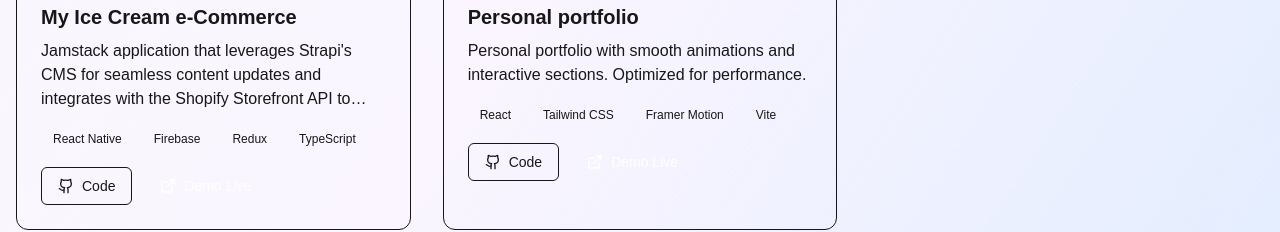
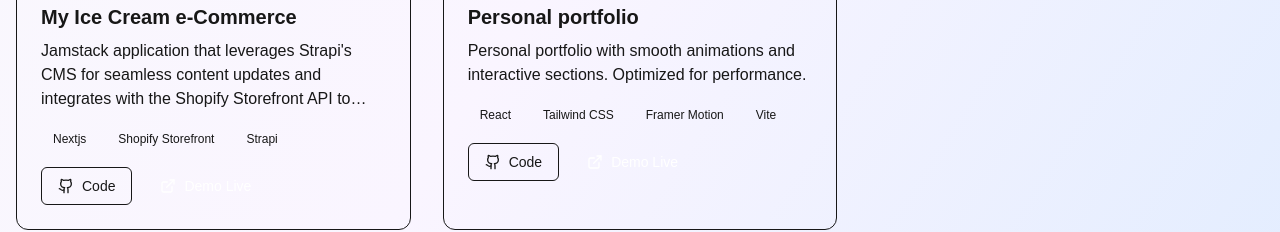
Before and after one commit to Giorgiocig/personal-website-nextjs, a Next.js app: page / in a window 1280 px wide. Shown: the part 5380-5612 px from the top of the page. Built offline with nearby package versions, Linux system fonts and the light colour scheme.

Commit message:
Update technologies fo my ice cream project

```diff
--- a/src/app/components/common/ProjectSection.tsx
+++ b/src/app/components/common/ProjectSection.tsx
@@ -45,7 +45,7 @@ const projects = [
     title: "My Ice Cream e-Commerce",
     description:
       "Jamstack application that leverages Strapi's CMS for seamless content updates and integrates with the Shopify Storefront API to provide a comprehensive e-commerce experience.",
-    technologies: ["React Native", "Firebase", "Redux", "TypeScript"],
+    technologies: ["Nextjs", "Shopify Storefront", "Strapi"],
     image: iceCreamImg,
     githubUrl: "https://github.com/Giorgiocig/ice-cream-e-commerce",
     liveUrl: "#",
```
